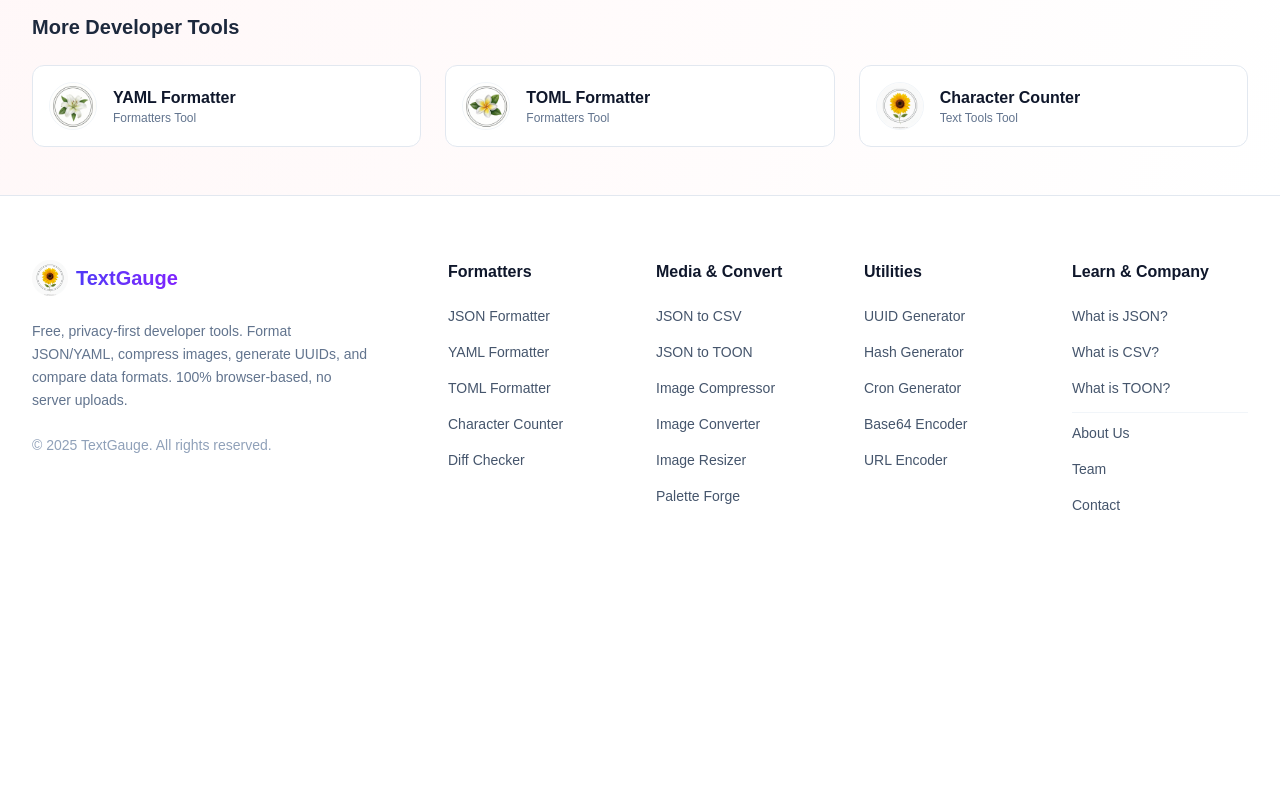
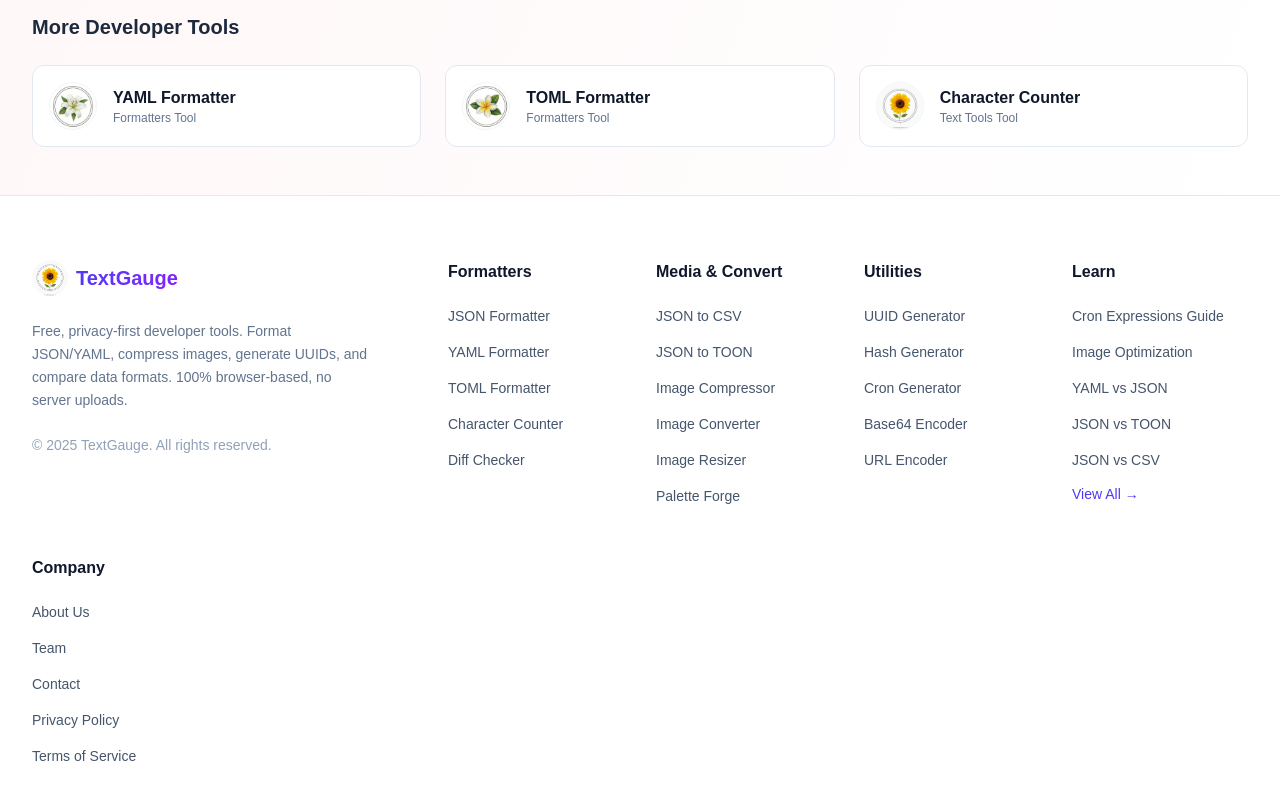
Before and after one commit to denesvaghani/textgauge-frontend, a Next.js app: page /json-formatter in a window 1280 px wide. Shown: the part 3485-4285 px from the top of the page. Before the commit the page ends 4066 px from the top, so only its background shows below. Built offline with nearby package versions, Linux system fonts and the light colour scheme; no server answers.

Commit message:
feat(nav): update learn menu to show latest articles and split footer columns

```diff
--- a/src/components/Footer.tsx
+++ b/src/components/Footer.tsx
@@ -34,10 +34,11 @@ export function Footer() {
     ];
 
     // 4. Resources (Learn & Benchmarks)
+    // 4. Resources (Learn) - Latest 5
     const resourceLinks = [
-        { name: 'What is JSON?', href: '/learn/what-is-json' },
-        { name: 'What is CSV?', href: '/learn/what-is-csv' },
-        { name: 'What is TOON?', href: '/learn/what-is-toon' },
+        { name: 'Cron Expressions Guide', href: '/learn/mastering-cron-expressions' },
+        { name: 'Image Optimization', href: '/learn/image-optimization-guide' },
+        { name: 'YAML vs JSON', href: '/learn/yaml-vs-json-guide' },
         { name: 'JSON vs TOON', href: '/benchmarks/json-vs-toon' },
         { name: 'JSON vs CSV', href: '/benchmarks/json-vs-csv' },
     ];
@@ -136,19 +137,30 @@ export function Footer() {
                         </div>
 
                         {/* Column 5: Learn & Company (Merged) */}
+                        {/* Column 5: Learn */}
                         <div>
-                            <h3 className="font-semibold text-slate-900 dark:text-white mb-5">Learn & Company</h3>
+                            <h3 className="font-semibold text-slate-900 dark:text-white mb-5">Learn</h3>
                             <ul className="space-y-3">
-                                {resourceLinks.slice(0, 3).map((link) => (
+                                {resourceLinks.slice(0, 5).map((link) => (
                                     <li key={link.href}>
                                         <Link href={link.href} className="text-sm text-slate-600 dark:text-slate-400 hover:text-indigo-600 dark:hover:text-indigo-400 transition-colors">
                                             {link.name}
                                         </Link>
                                     </li>
                                 ))}
-                                {/* Divider */}
-                                <li className="h-px bg-slate-100 dark:bg-slate-800 my-2" aria-hidden="true" />
-                                {companyLinks.slice(0, 3).map((link) => (
+                                <li>
+                                    <Link href="/learn" className="text-sm font-medium text-indigo-600 dark:text-indigo-400 hover:text-indigo-700 dark:hover:text-indigo-300 transition-colors flex items-center gap-1">
+                                        View All <span aria-hidden="true">&rarr;</span>
+                                    </Link>
+                                </li>
+                            </ul>
+                        </div>
+
+                        {/* Column 6: Company */}
+                        <div>
+                            <h3 className="font-semibold text-slate-900 dark:text-white mb-5">Company</h3>
+                            <ul className="space-y-3">
+                                {companyLinks.map((link) => (
                                     <li key={link.href}>
                                         <Link href={link.href} className="text-sm text-slate-600 dark:text-slate-400 hover:text-indigo-600 dark:hover:text-indigo-400 transition-colors">
                                             {link.name}
--- a/src/components/Navigation.tsx
+++ b/src/components/Navigation.tsx
@@ -29,12 +29,19 @@ const navCategories = (() => {
         'Company'
     ];
 
-    // Add Learn category from learn articles
-    categories['Learn'] = LEARN_ARTICLES.slice(0, 5).map(article => ({
+    // Add Learn category from learn articles (Newest 5)
+    categories['Learn'] = [...LEARN_ARTICLES].reverse().slice(0, 5).map(article => ({
         href: `/learn/${article.slug}`,
         label: article.title.split(':')[0].split('?')[0].trim(),
         image: '',
     }));
+
+    // Add "View All" link
+    categories['Learn'].push({
+        href: '/learn',
+        label: 'View All Articles →',
+        image: '',
+    });
 
     categoryOrder.forEach(cat => {
         if (categories[cat]) {
```
